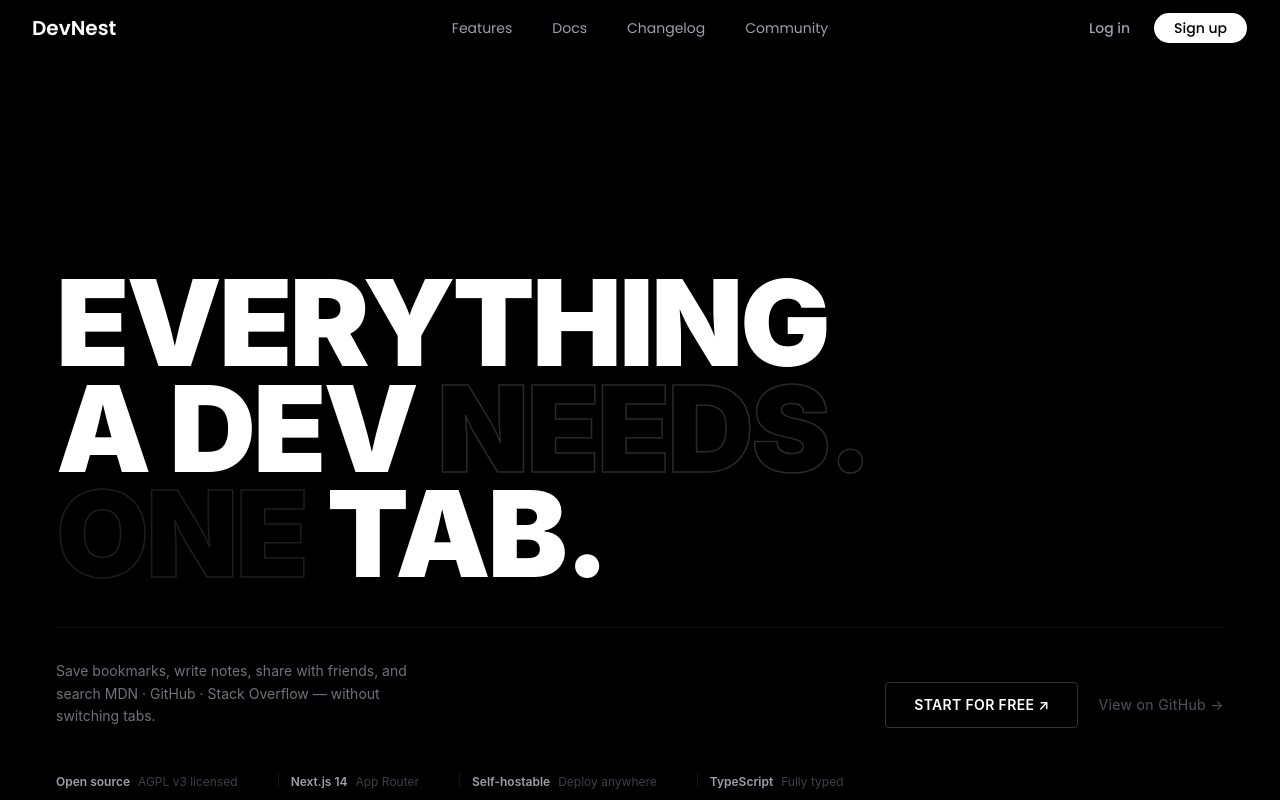
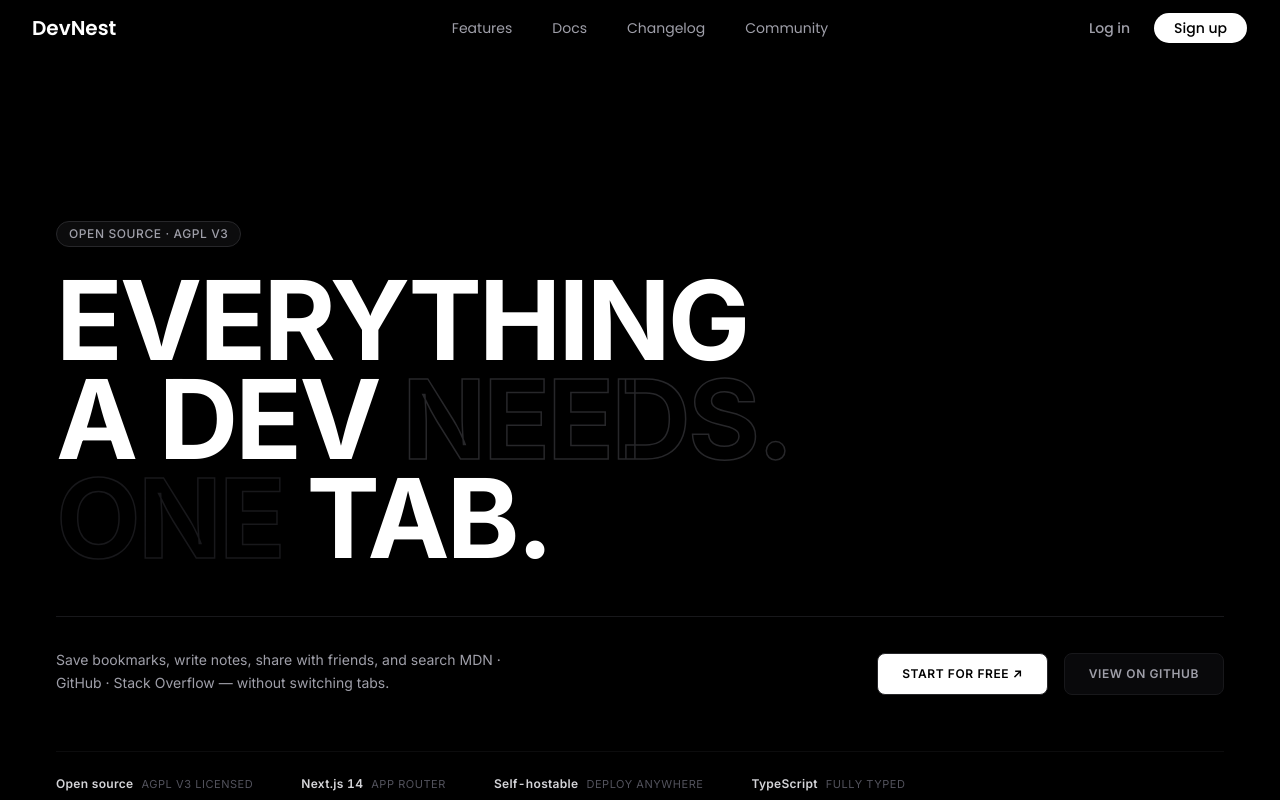
Before and after one commit to codezenashish/ryuk, a Next.js app: page / in a window 1280 px wide. Shown: the top 800 px of the page. Built offline with nearby package versions, Linux system fonts and the light colour scheme.

Commit message:
feat: update layout and styling for landing page components, remove unused HeroImage and HeroState

```diff
--- a/src/app/(landing)/layout.tsx
+++ b/src/app/(landing)/layout.tsx
@@ -10,7 +10,7 @@ export default function MarketingLayout({
   return (
     <div className="flex flex-col min-h-screen w-full">
       <Navbar />
-      <main className="flex-grow w-full">{children}</main>
+      <main className="grow w-full">{children}</main>
       <Footer />
     </div>
   );
--- a/src/app/layout.tsx
+++ b/src/app/layout.tsx
@@ -1,15 +1,11 @@
 import type { Metadata } from "next";
-import { Geist, Geist_Mono } from "next/font/google";
+import { Inter } from "next/font/google";
 import "./globals.css";
 
-const geistSans = Geist({
-  variable: "--font-geist-sans",
+const inter = Inter({
   subsets: ["latin"],
-});
-
-const geistMono = Geist_Mono({
-  variable: "--font-geist-mono",
-  subsets: ["latin"],
+  variable: "--font-sans",
+  display: "swap",
 });
 
 export const metadata: Metadata = {
@@ -23,11 +19,10 @@ export default function RootLayout({
   children: React.ReactNode;
 }>) {
   return (
-    <html
-      lang="en"
-      className={`${geistSans.variable} ${geistMono.variable} h-full antialiased`}
-    >
-      <body className="min-h-full flex flex-col bg-black">{children}</body>
+    <html lang="en" className={`${inter.variable} h-full antialiased`}>
+      <body className="min-h-full flex flex-col bg-black font-sans text-foreground">
+        {children}
+      </body>
     </html>
   );
 }
--- a/src/components/Footer.tsx
+++ b/src/components/Footer.tsx
@@ -3,8 +3,8 @@ import Link from "next/link";
 
 const Footer = () => {
   return (
-    <footer className="w-full bg-zinc-950 text-zinc-400 border-t border-zinc-900">
-      <div className="mx-auto max-w-7xl px-4 py-12 sm:px-6 lg:px-8 lg:py-16">
+    <footer className="w-full  text-zinc-400 ">
+      <div className="mx-auto max-w-7xl border-t border-gray-700 px-4 py-12 sm:px-6 lg:px-8 lg:py-16">
         {/* Main Footer Content Grid */}
         <div className="xl:grid xl:grid-cols-3 xl:gap-8">
           {/* Brand Section */}
--- a/src/components/landing/hero/Hero.tsx
+++ b/src/components/landing/hero/Hero.tsx
@@ -3,8 +3,6 @@ import HeroContent from "./HeroContent";
 const Hero = () => {
   return (
     <section className="relative overflow-hidden min-h-screen flex flex-col justify-end px-8 pb-12 pt-24 md:px-14 md:pb-16">
-      {/* <div className="pointer-events-none absolute top-0 right-0 w-70 h-70 rounded-bl-full bg-indigo-600/10" />
-      <div className="pointer-events-none absolute bottom-0 left-0 right-0 h-px bg-linear-to-r from-transparent via-white/5 to-transparent" /> */}
       <HeroContent />
     </section>
   );
--- a/src/components/landing/hero/HeroContent.tsx
+++ b/src/components/landing/hero/HeroContent.tsx
@@ -3,82 +3,67 @@ import { HERO_DATA } from "./heroData";
 
 const HeroContent = () => {
   return (
-    <div className="relative z-10 max-w-7xl mx-auto w-full">
-      <h1
-        className="
-          font-black uppercase leading-[0.88] tracking-[-3px] mb-10
-          text-[clamp(52px,10vw,120px)]
-        "
-      >
-        {/* Line 1 — white */}
-        <span className="block text-white">{HERO_DATA.title.line1}</span>
+    <div className="relative z-10 mx-auto w-full max-w-7xl">
+      {HERO_DATA.badge && (
+        <span className="mb-6 inline-flex items-center rounded-full border border-zinc-800 bg-zinc-900/50 px-3 py-1 text-xs font-medium uppercase tracking-wider text-zinc-400 backdrop-blur-xs">
+          {HERO_DATA.badge}
+        </span>
+      )}
 
-        {/* Line 2 — white + ghost */}
+      <h1 className="mb-12 select-none text-[clamp(48px,9vw,110px)] font-bold uppercase leading-[0.9] tracking-tight">
+        <span className="block text-white drop-shadow-xs">
+          {HERO_DATA.title.line1}
+        </span>
+
         <span className="block">
           <span className="text-white">{HERO_DATA.title.line2White} </span>
-          <span
-            className="text-transparent"
-            style={{ WebkitTextStroke: "1.5px #2a2a2a" }}
-          >
+          <span className="text-transparent [-webkit-text-stroke:1.5px_var(--color-zinc-800)]">
             {HERO_DATA.title.line2Gray}
           </span>
         </span>
 
-
         <span className="block">
-          <span
-            className="text-transparent"
-            style={{ WebkitTextStroke: "1.5px #1e1e1e" }}
-          >
+          <span className="text-transparent [-webkit-text-stroke:1.5px_var(--color-zinc-900)]">
             {HERO_DATA.title.line3Ghost}{" "}
           </span>
           <span className="text-white">{HERO_DATA.title.line3White}</span>
         </span>
       </h1>
 
-      {/* Bottom row — description + buttons side by side */}
-      <div className="flex flex-col gap-6 sm:flex-row sm:items-end sm:justify-between border-t border-white/6 pt-8">
-        {/* Description */}
-        <p className="text-sm leading-relaxed text-zinc-500 max-w-sm">
+      <div className="flex flex-col gap-8 border-t border-zinc-900 pt-8 sm:flex-row sm:items-end sm:justify-between">
+        <p className="max-w-md text-sm leading-relaxed text-zinc-400">
           {HERO_DATA.description}
         </p>
 
-        {/* Buttons */}
-        <div className="flex items-center gap-5 shrink-0">
+        <div className="flex shrink-0 items-center gap-4">
           <Link
             href={HERO_DATA.buttons.primary.href}
-            className="
-              border border-white/20 text-white rounded px-7 py-3
-              text-sm font-semibold tracking-wide uppercase
-              transition duration-200
-              hover:bg-white hover:text-black hover:border-white
-            "
+            className="rounded-md border border-zinc-800 bg-white px-6 py-3 text-xs font-semibold uppercase tracking-wider text-black transition-all duration-200 hover:bg-zinc-200"
           >
             {HERO_DATA.buttons.primary.label} ↗
           </Link>
 
           <Link
             href={HERO_DATA.buttons.secondary.href}
-            className="text-sm text-zinc-600 hover:text-zinc-300 transition duration-200 tracking-wide"
             target="_blank"
             rel="noopener noreferrer"
+            className="rounded-md border border-zinc-900 bg-zinc-950 px-6 py-3 text-xs font-semibold uppercase tracking-wider text-zinc-400 transition-all duration-200 hover:border-zinc-800 hover:text-white"
           >
-            {HERO_DATA.buttons.secondary.label} →
+            {HERO_DATA.buttons.secondary.label}
           </Link>
         </div>
       </div>
 
-      {/* Stats row — bottom */}
-      <div className="mt-10 flex flex-wrap gap-x-10 gap-y-3">
-        {HERO_DATA.stats.map((item, i) => (
-          <div key={i} className="flex items-center gap-3">
-            {i > 0 && <div className="h-4 w-px bg-white/8" />}
-            <div>
-              <span className="text-xs font-semibold text-zinc-400">
-                {item.value}
-              </span>
-              <span className="text-xs text-zinc-700 ml-2">{item.label}</span>
-            </div>
+      <div className="mt-14 flex flex-wrap gap-x-12 gap-y-4 border-t border-zinc-900/50 pt-6">
+        {HERO_DATA.stats.map((item) => (
+          <div key={item.label} className="flex items-baseline gap-2">
+            <span className="text-xs font-semibold tabular-nums tracking-wide text-zinc-300">
+              {item.value}
+            </span>
+
+            <span className="text-[11px] uppercase tracking-wider text-zinc-600">
+              {item.label}
+            </span>
           </div>
         ))}
       </div>
--- a/src/components/landing/hero/HeroImage.tsx
+++ /dev/null
@@ -1,23 +0,0 @@
-import Image from "next/image";
-
-const HeroImage = () => {
-  return (
-    <div className="relative flex h-[320px] w-[320px] items-center justify-center sm:h-[440px] sm:w-[440px] lg:h-[540px] lg:w-[540px]">
-
-      {/* 3D Deep Shadow & Soft Glow behind the brain */}
-      <div className="absolute inset-0 m-auto h-[70%] w-[70%] rounded-full bg-neutral-900/40 opacity-60 blur-[120px]" />
-
-      {/* 3D Brain Render Image */}
-      <Image
-        src="/hero-image.png"
-        alt="Psychowell Brain Concept"
-        width={520}
-        height={520}
-        priority
-        className="relative z-10 h-full w-full object-contain opacity-85 mix-blend-screen brightness-95 contrast-105 filter drop-shadow-[0_20px_50px_rgba(0,0,0,0.95)]"
-      />
-    </div>
-  );
-};
-
-export default HeroImage;
--- a/src/components/landing/hero/HeroState.tsx
+++ /dev/null
@@ -1,18 +0,0 @@
-type StatsProps = {
-  value: string;
-  label: string;
-};
-
-const HeroStats = ({ value, label }: StatsProps) => {
-  return (
-    <div className="group relative overflow-hidden rounded-2xl border border-white/10 bg-white/5 p-4 backdrop-blur-sm transition hover:-translate-y-1 hover:border-white/20 hover:bg-white/10">
-      <div className="pointer-events-none absolute -right-10 -top-10 h-28 w-28 rounded-full bg-emerald-400/10 blur-2xl opacity-0 transition group-hover:opacity-100" />
-      <div className="pointer-events-none absolute -left-12 -bottom-12 h-28 w-28 rounded-full bg-indigo-400/10 blur-2xl opacity-0 transition group-hover:opacity-100" />
-
-      <p className="text-sm font-semibold text-white">{value}</p>
-      <p className="mt-1 text-xs text-zinc-400">{label}</p>
-    </div>
-  );
-};
-
-export default HeroStats;
```
